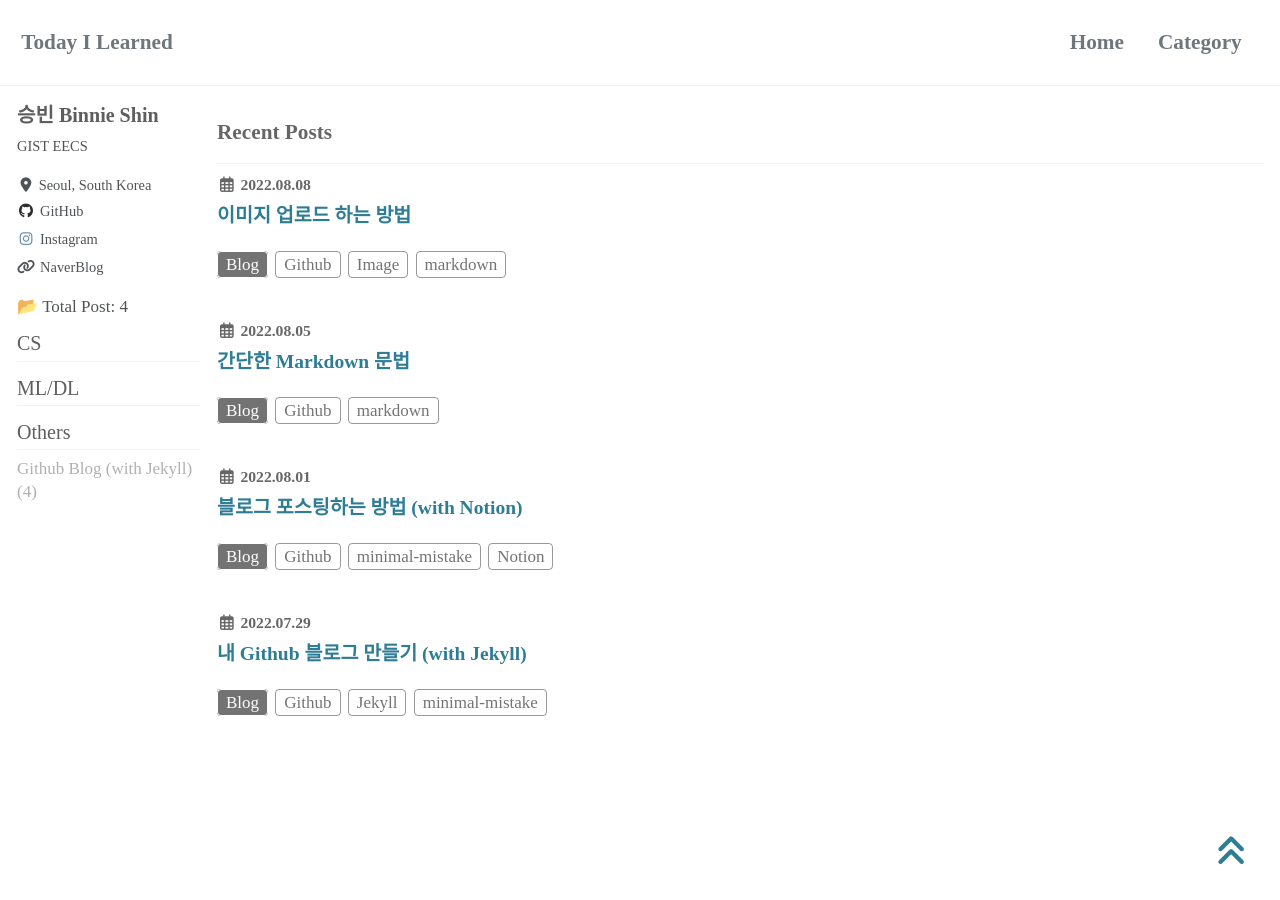
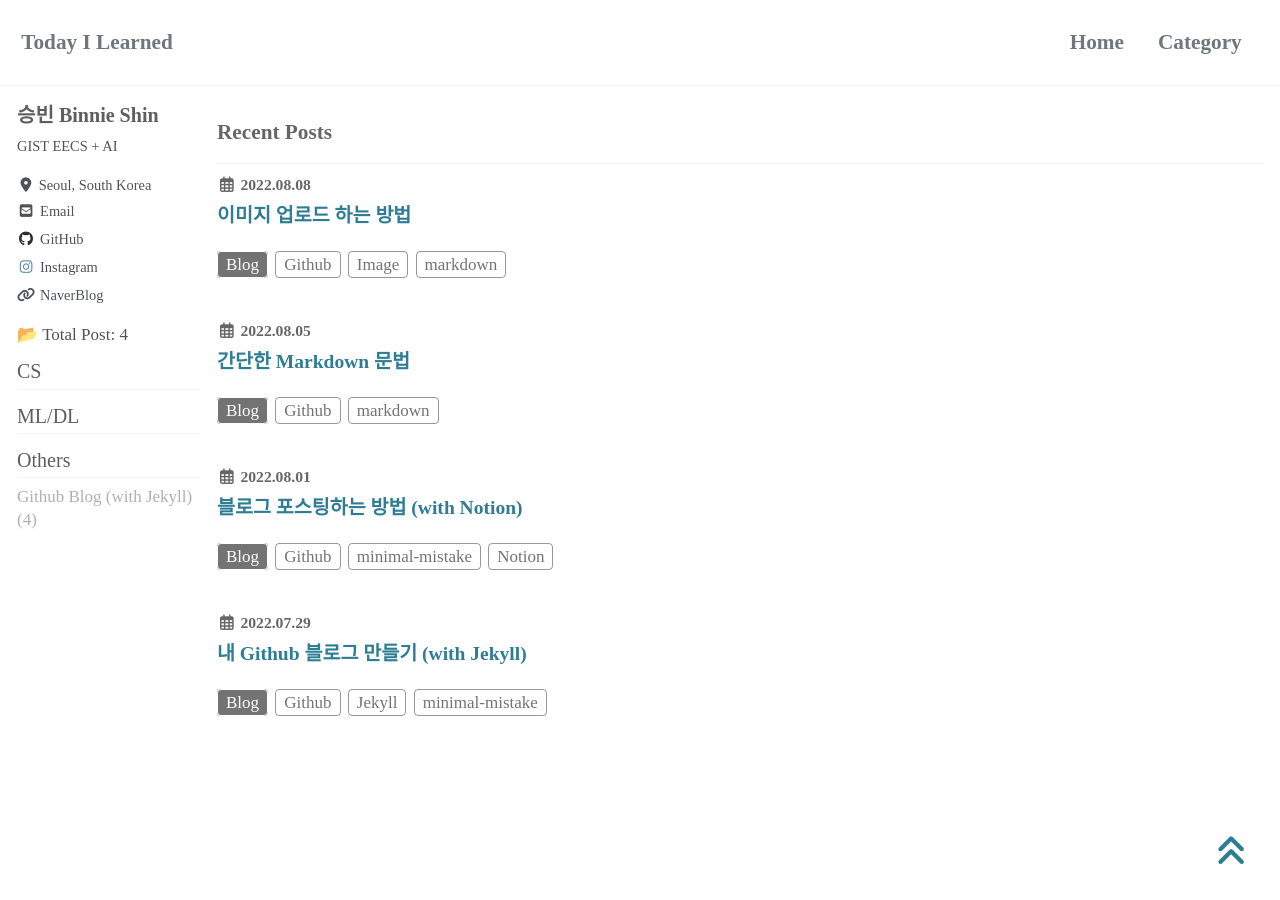
Before and after one commit to binnie723/binnie723.github.io, a Jekyll site: the page built from index.html, in a window 1280 px wide and 900 px high. Built offline with Jekyll 4.4.1, drawn with Linux system fonts in a browser that asks for light colours; cached includes are drawn as plain includes; nearby versions of some CDN libraries; some web fonts are replaced; the list of posts is cut into pages by our own code.

```diff
--- a/_config.yml
+++ b/_config.yml
@@ -20,7 +20,7 @@ title                    : "Today I Learned"
 title_separator          : "-"
 subtitle                 : # site tagline that appears below site title in masthead
 name                     : "승빈 Binnie Shin"
-description              : "GIST EECS"
+description              : "GIST EECS + AI"
 url                      : "https://binnie723.github.io" # the base hostname & protocol for your site e.g. "https://mmistakes.github.io"
 baseurl                  : # the subpath of your site, e.g. "/blog"
 repository               : # GitHub username/repo-name e.g. "mmistakes/minimal-mistakes"
@@ -106,13 +106,13 @@ analytics:
 author:
   name             : "승빈 Binnie Shin"
   avatar           : #"/assets/images/avatar.jpg" # path of avatar image, e.g. "/assets/images/cat.jpg"
-  bio              : "GIST EECS"
+  bio              : "GIST EECS + AI"
   location         : "Seoul, South Korea"
   email            :
   links:
     - label: "Email"
       icon: "fas fa-fw fa-envelope-square"
-      #url: "binnie723@gm.gist.ac.kr"
+      url: "binnie723@gm.gist.ac.kr"
     - label: "Notion"
       icon: "fas fa-fw fa-link"
       #url: "https://bush-acai-887.notion.site/HOME-2681ea78e6fe4fe8b0beb2faf327e63d"
```
